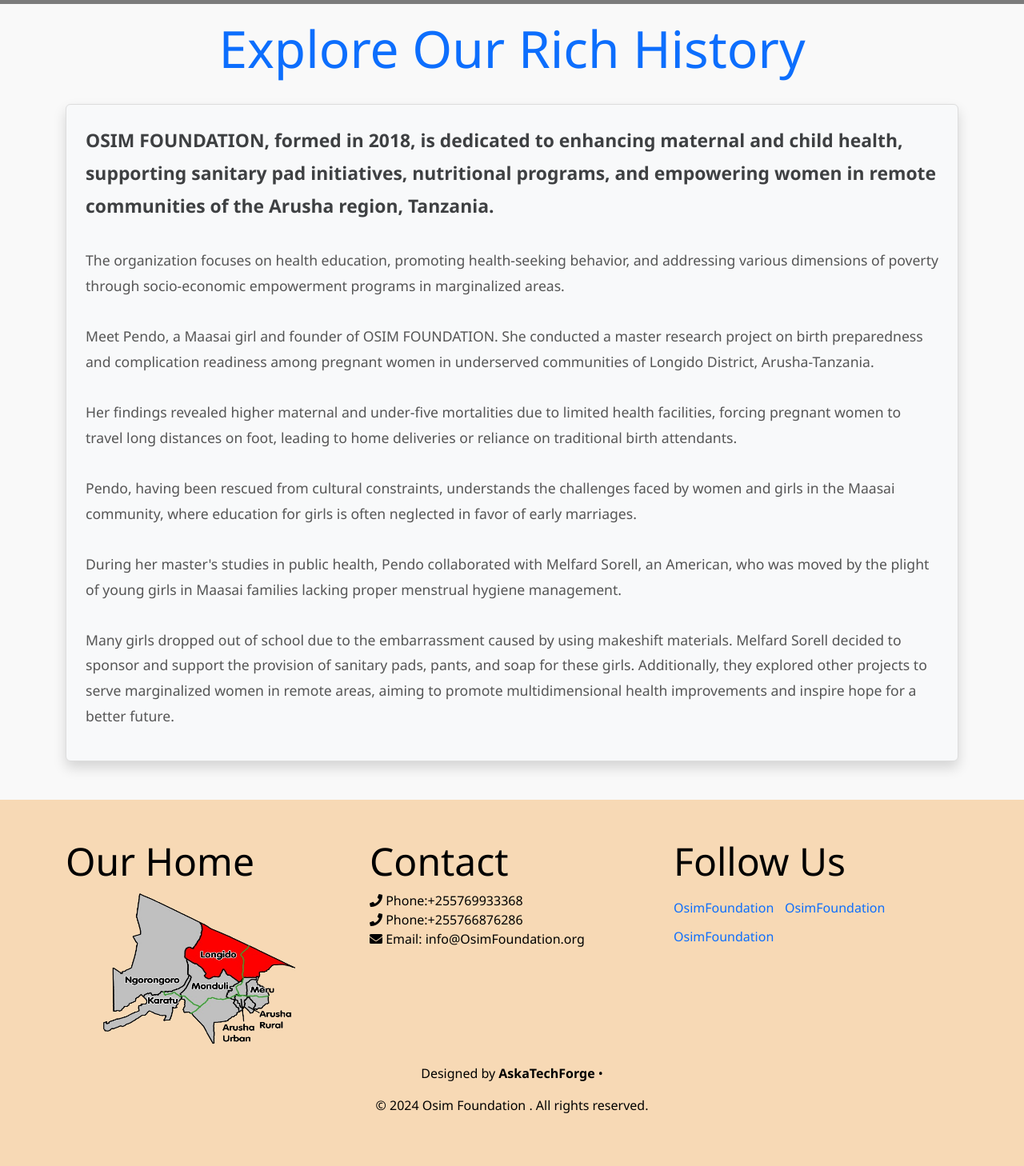
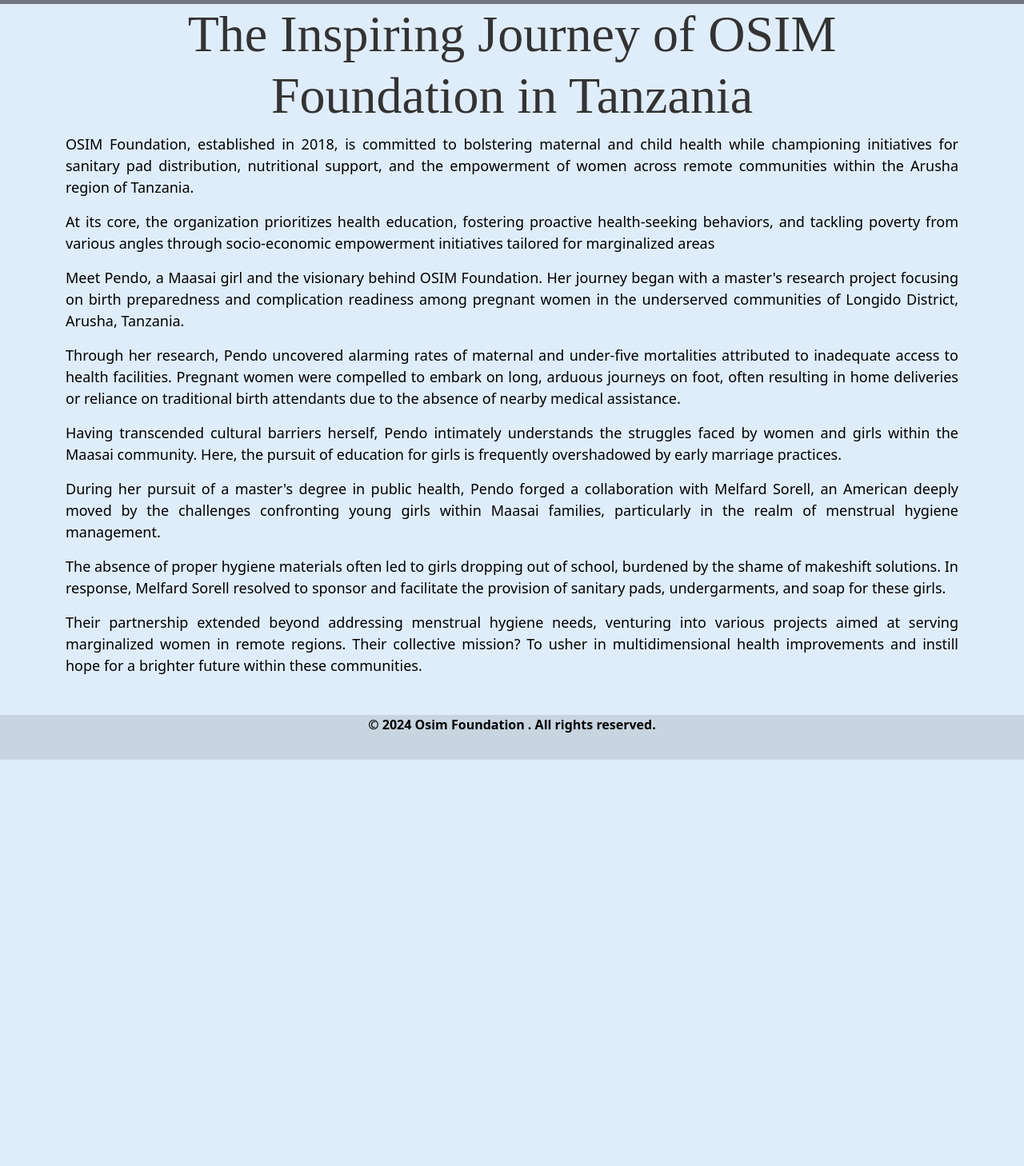
Before and after one commit to aska0907/OsimF, a website: page src/history.html in a window 1280 px wide. Shown: the part 67-1525 px from the top of the page at 80% size. After the commit the page ends 1017 px from the top, so only its background shows below. Drawn offline with nearby package versions, Linux system fonts and the light colour scheme.

Commit message:
second commit

```diff
--- a/src/history.html
+++ b/src/history.html
@@ -3,7 +3,7 @@
 <head>
     <meta charset="UTF-8">
     <meta name="viewport" content="width=device-width, initial-scale=1.0">
-    <title>Our Team</title>
+    <title>Our history</title>
     <!-- Include Bootstrap CSS -->
     <link rel="stylesheet" href="css/bootstrap.min.css">
     <link rel="stylesheet" href="index.css">
@@ -12,58 +12,29 @@
   <title>Our History - OSIM Foundation</title>
   <style>
         body {
-            font-family: 'Segoe UI', Tahoma, Geneva, Verdana, sans-serif;
-            background-color: #f9f9f9;
+            background-color: rgb(223, 237, 250);
+
             color: #333;
             margin: 0;
             padding: 0;
         }
-        .backg{
-            background-color: rgb(243, 238, 238);
-        }
+        .hist{
+    font-size: large;
+    text-align: justify;
 
-        .container-title {
-            margin-top: 50px;
-            text-align: center;
-        }
 
-        h1 {
-            color: #007bff;
-            font-size: 2.5em;
-            font-weight: bold;
-            margin-bottom: 20px;
-        }
+  }
+  .headI{
+    font-family: 'Times New Roman', Times, serif;
+    margin-top: 2em;
 
-        .content {
-            background-color: #fff;
-            border: 1px solid #ddd;
-            border-radius: 10px;
-            box-shadow: 0 4px 8px rgba(0, 0, 0, 0.1);
-            padding: 30px;
-            margin-top: 30px;
-            transition: transform 0.3s ease-in-out;
-        }
-
-        .content:hover {
-            transform: scale(1.02);
-        }
-
-        .projectCont {
-            line-height: 1.8;
-            font-size: 1.1em;
-            color: #555;
-        }
-
-        .lead {
-            font-size: 1.3em;
-            font-weight: bold;
-            color: #3e4042;
-        }
-
-        /* Optional: Add a subtle background color on hover */
-        .content:hover {
-            background-color: #f5f5f5;
-        }
+  }
+  footer{
+    background-color:rgb(0, 0, 0, 0.1);
+    padding-bottom: 1em;
+    margin-top: 3em;
+    font-weight: bolder;
+  }
     </style>
 
 </head>
@@ -120,95 +91,39 @@
 
 
 
-  <div class="container container-title text-center">
-    <h1 class="display-3 font-weight-bold text-primary">Explore Our Rich History</h1>
+  <div class="container headI text-center">
+    <h1 class="display-3 font-weight-bold ">The Inspiring Journey of OSIM Foundation in Tanzania</h1>
 </div>
 
-<div class="container mt-4 bacg">
 
-    <!-- First content with image at left and content at right -->
-    <div class="col-md-12">
-        <div class="content bg-light p-4 rounded shadow">
-            <p class="projectCont" id="projectCont1">
-                <span class="lead">
-                    OSIM FOUNDATION, formed in 2018, is dedicated to enhancing maternal and child health, supporting sanitary pad initiatives, nutritional programs, and empowering women in remote communities of the Arusha region, Tanzania.
-                </span>
 
-                <br><br>
+<div class="container  ">
+    <p class="   hist"> OSIM Foundation, established in 2018, is committed to bolstering maternal and child health while championing initiatives for sanitary pad distribution, nutritional support, and the empowerment of women across remote communities within the Arusha region of Tanzania.</p>
+        <p class="  hist">At its core, the organization prioritizes health education, fostering proactive health-seeking behaviors, and tackling poverty from various angles through socio-economic empowerment initiatives tailored for marginalized areas</p>
+              <p class=" hist">Meet Pendo, a Maasai girl and the visionary behind OSIM Foundation. Her journey began with a master's research project focusing on birth preparedness and complication readiness among pregnant women in the underserved communities of Longido District, Arusha, Tanzania.</p>
 
-                The organization focuses on health education, promoting health-seeking behavior, and addressing various dimensions of poverty through socio-economic empowerment programs in marginalized areas.
+               <p class="hist"> Through her research, Pendo uncovered alarming rates of maternal and under-five mortalities attributed to inadequate access to health facilities. Pregnant women were compelled to embark on long, arduous journeys on foot, often resulting in home deliveries or reliance on traditional birth attendants due to the absence of nearby medical assistance.</p>
 
-                <br><br>
+               <p class="hist"> Having transcended cultural barriers herself, Pendo intimately understands the struggles faced by women and girls within the Maasai community. Here, the pursuit of education for girls is frequently overshadowed by early marriage practices.</p>
 
-                <span class="font-italic">Meet Pendo,</span> a Maasai girl and founder of OSIM FOUNDATION. She conducted a master research project on birth preparedness and complication readiness among pregnant women in underserved communities of Longido District, Arusha-Tanzania.
+               <p class="hist"> During her pursuit of a master's degree in public health, Pendo forged a collaboration with Melfard Sorell, an American deeply moved by the challenges confronting young girls within Maasai families, particularly in the realm of menstrual hygiene management.</p>
 
-                <br><br>
+               <p class="hist"> The absence of proper hygiene materials often led to girls dropping out of school, burdened by the shame of makeshift solutions. In response, Melfard Sorell resolved to sponsor and facilitate the provision of sanitary pads, undergarments, and soap for these girls.</p>
 
-                Her findings revealed higher maternal and under-five mortalities due to limited health facilities, forcing pregnant women to travel long distances on foot, leading to home deliveries or reliance on traditional birth attendants.
+               <p class="hist"> Their partnership extended beyond addressing menstrual hygiene needs, venturing into various projects aimed at serving marginalized women in remote regions. Their collective mission? To usher in multidimensional health improvements and instill hope for a brighter future within these communities.</p>
 
-                <br><br>
-
-                Pendo, having been rescued from cultural constraints, understands the challenges faced by women and girls in the Maasai community, where education for girls is often neglected in favor of early marriages.
-
-                <br><br>
-
-                During her master's studies in public health, Pendo collaborated with Melfard Sorell, an American, who was moved by the plight of young girls in Maasai families lacking proper menstrual hygiene management.
-
-                <br><br>
-
-                Many girls dropped out of school due to the embarrassment caused by using makeshift materials. Melfard Sorell decided to sponsor and support the provision of sanitary pads, pants, and soap for these girls. Additionally, they explored other projects to serve marginalized women in remote areas, aiming to promote multidimensional health improvements and inspire hope for a better future.
-            </p>
-        </div>
-    </div>
-
-</div>
-
-<div class="downUs">
-    <div class="container mt-5">
-        <div class="row">
-            <!-- Links Section -->
-            <div class="col-sm-12 col-md-6 col-lg-4 mb-4">
-                <div class="down">
-                    <h2 class="display-5">Our Home</h2>
-                    <img src="images/longidomap (2).png" alt="map" usemap="#usefulLinksMap" class="mapL">
-                </div>
             </div>
 
-            <!-- Contacts Section -->
-            <div class="col-sm-12 col-md-6 col-lg-4 mb-4">
-                <div class="down">
-                    <h2 class="display-5">Contact</h2>
-                    <ul class="list-unstyled">
-                        <li><i class="fas fa-phone"></i> Phone:+255769933368</li>
-                        <li><i class="fas fa-phone"></i> Phone:+255766876286</li>
-                        <li><i class="fas fa-envelope"></i> Email: info@OsimFoundation.org</li>
-                    </ul>
-                </div>
-            </div>
 
-            <!-- Follow Us Section -->
-            <div class="col-sm-12 col-md-6 col-lg-4 mb-4">
-                <div class="down">
-                    <h2 class="display-5">Follow Us</h2>
 
-                    <div class="social-icons">
-                        <a class="aboutUs" href="#"><i class="bi bi-facebook"></i> OsimFoundation</a>
-                        <a class="aboutUs" href="#"><i class="bi bi-twitter-x"></i> OsimFoundation</a>
-                        <a class="aboutUs" href="#"><i class="bi bi-instagram"></i> OsimFoundation</a>
-                    </div>
-                </div>
-            </div>
-        </div>
-    </div>
-</div>
-     <div class="me">
+
       <footer class="text-center">
             <div class="container">
-                <p>Designed by <strong>AskaTechForge</strong> &bull;
+
                 <p>&copy; 2024 Osim Foundation . All rights reserved.</p>
             </div>
         </footer>
-    </div>
+
 
   <!-- Include Bootstrap JS (optional, for certain features like modal) -->
   <script src="https://code.jquery.com/jquery-3.6.0.min.js"></script>
```
Also changed, not shown: src/ourTeam.html (+46 -49 lines), src/project.html (+28 -47 lines).
